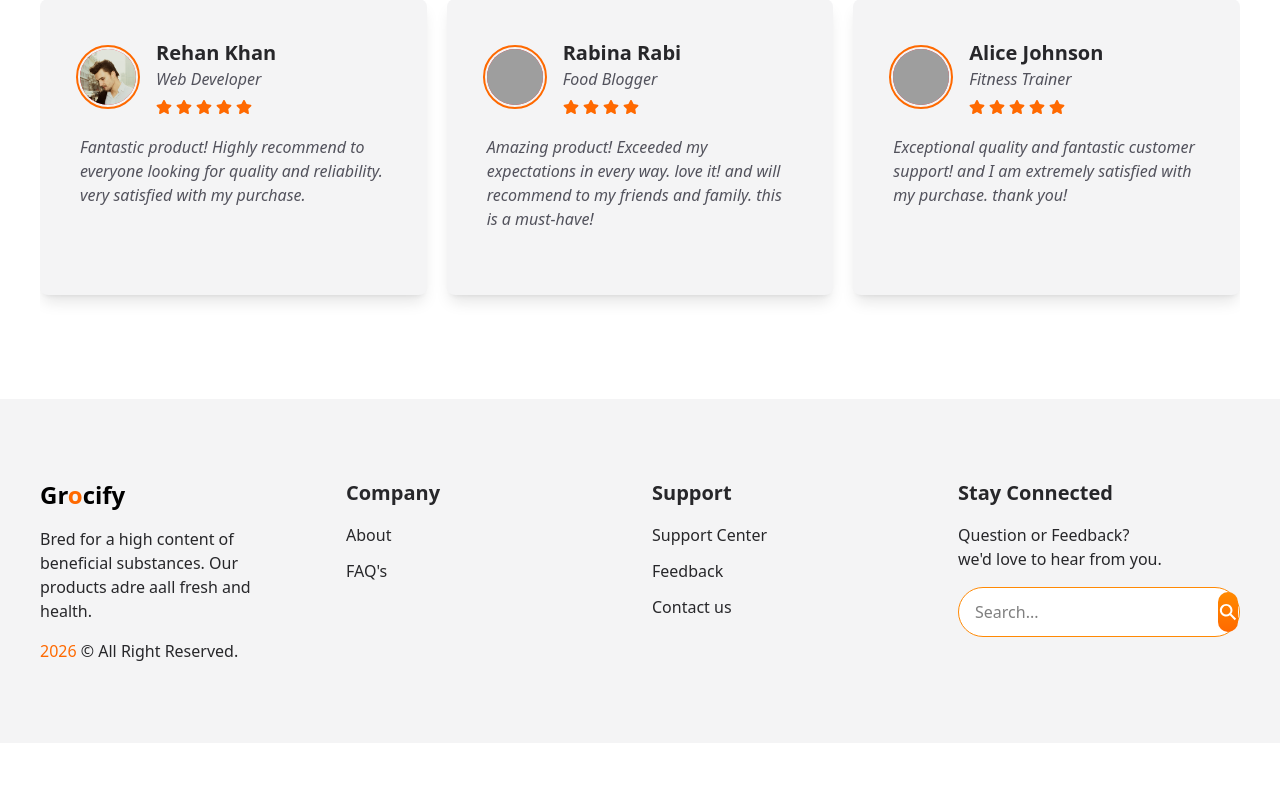
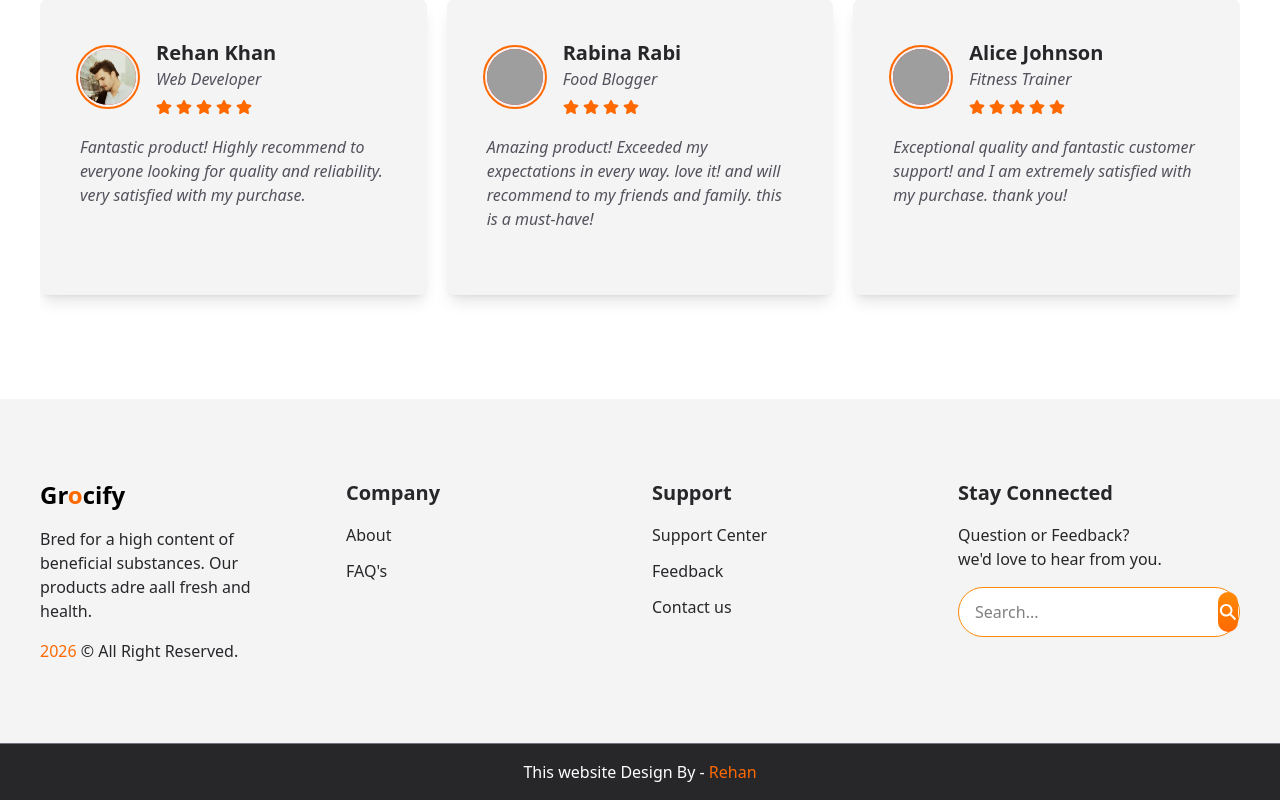
Before and after one commit to rehan606/Grocify, a React (Vite) app: page / in a window 1280 px wide. Shown: the part 4667-5467 px from the top of the page. Before the commit the page ends 5410 px from the top, so only its background shows below. Built offline with nearby package versions, Linux system fonts and the light colour scheme; grey boxes are pictures that could not be loaded.

Commit message:
added developer name in footer

```diff
--- a/src/components/Footer/Footer.jsx
+++ b/src/components/Footer/Footer.jsx
@@ -4,8 +4,8 @@ import { Link } from 'react-router-dom';
 
 const Footer = () => {
     return (
-        <footer className="bg-zinc-100  px-10 py-10 md:py-20">
-            <div className="max-w-1400 mx-auto">
+        <footer className="bg-zinc-100   pt-10 md:pt-20">
+            <div className="max-w-1400 mx-auto px-10">
                 <div className="grid grid-cols-1 md:grid-cols-2 lg:grid-cols-4 gap-10 lg:gap-6">
                     <div className="pr-10">
                         {/* Logo */}
@@ -48,9 +48,14 @@ const Footer = () => {
                                 <button className='w-10 h-10 text-xl text-white rounded-full bg-linear-to-b from-orange-400 to-orange-500 flex items-center justify-center cursor-pointer '><IoSearchSharp /></button>
 
                             </div>
-
                     </div>
                 </div>
+
+            </div>
+
+            {/* Developer Name  */}
+            <div className='border-t border-zinc-500 mt-20 text-center bg-zinc-800 text-white '>
+                <p className='py-4'>This website Design By - <a className='text-orange-500' href="https://www.linkedin.com/in/kh-rehan207/">Rehan</a> </p>
             </div>
         </footer>
     )
```
